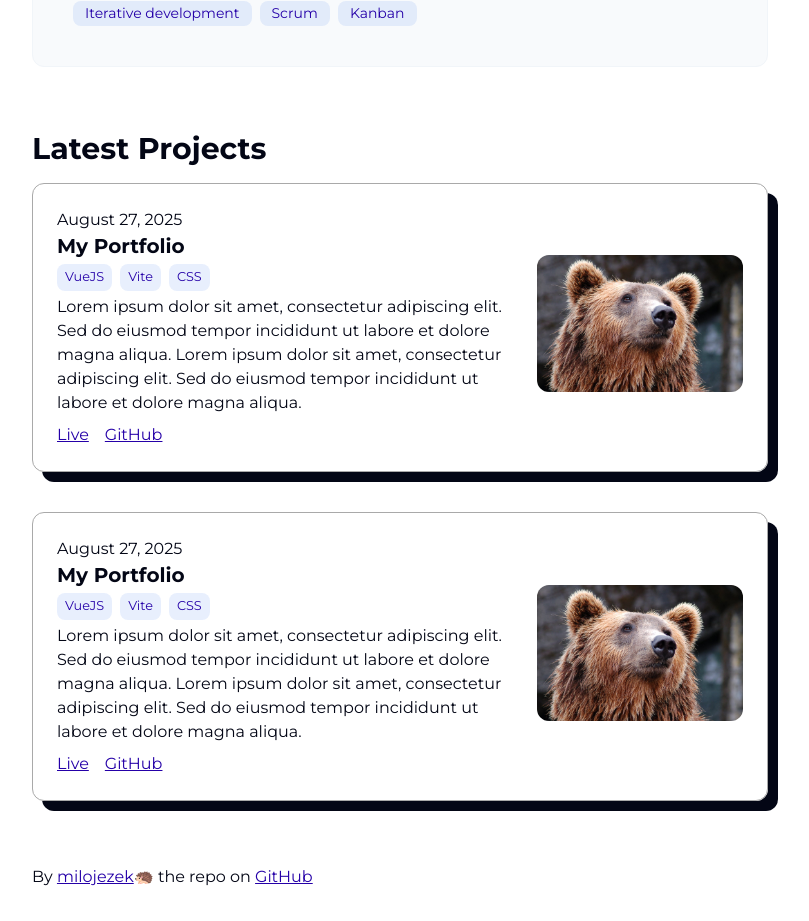
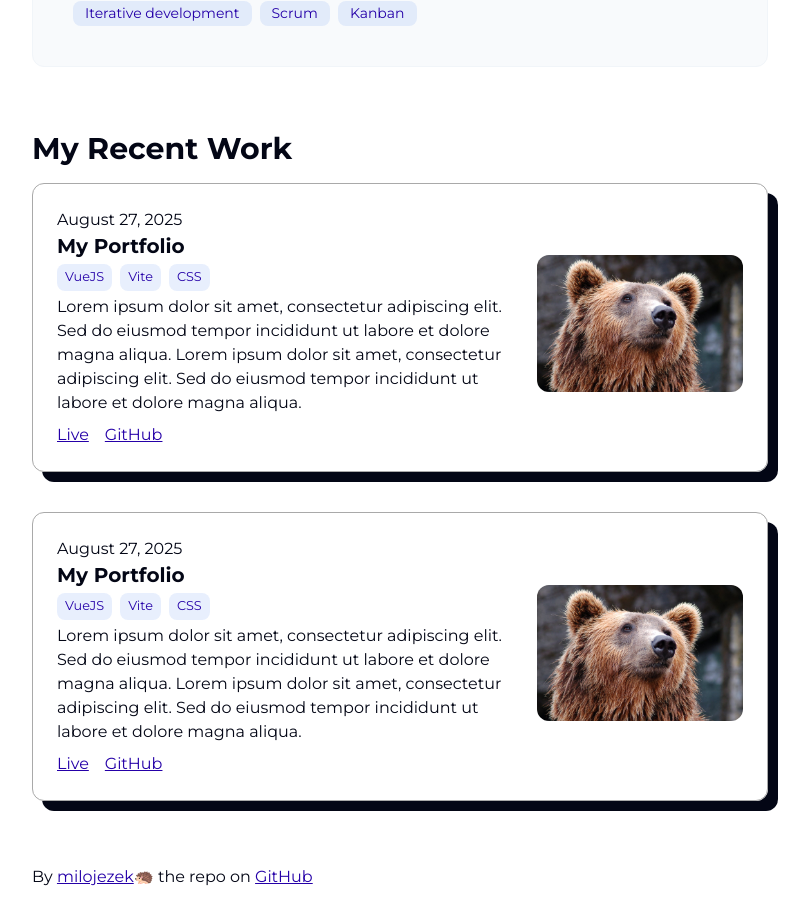
Before and after one commit to milojezek/portfolio, a Vue app: page / in a window 1280 px wide. Shown: the part 892-1813 px from the top of the page, without its empty margins (240-1049 px from the left). Built offline with nearby package versions, Linux system fonts and the light colour scheme.

Commit message:
Change projects section title

```diff
--- a/src/components/main/projects/ProjectsSection.vue
+++ b/src/components/main/projects/ProjectsSection.vue
@@ -1,6 +1,6 @@
 <template>
   <section id="projects-section">
-    <h2>Latest Projects</h2>
+    <h2>My Recent Work</h2>
     <div class="cards-grid">
       <ProjectCard
         v-for="project in projects"
```
